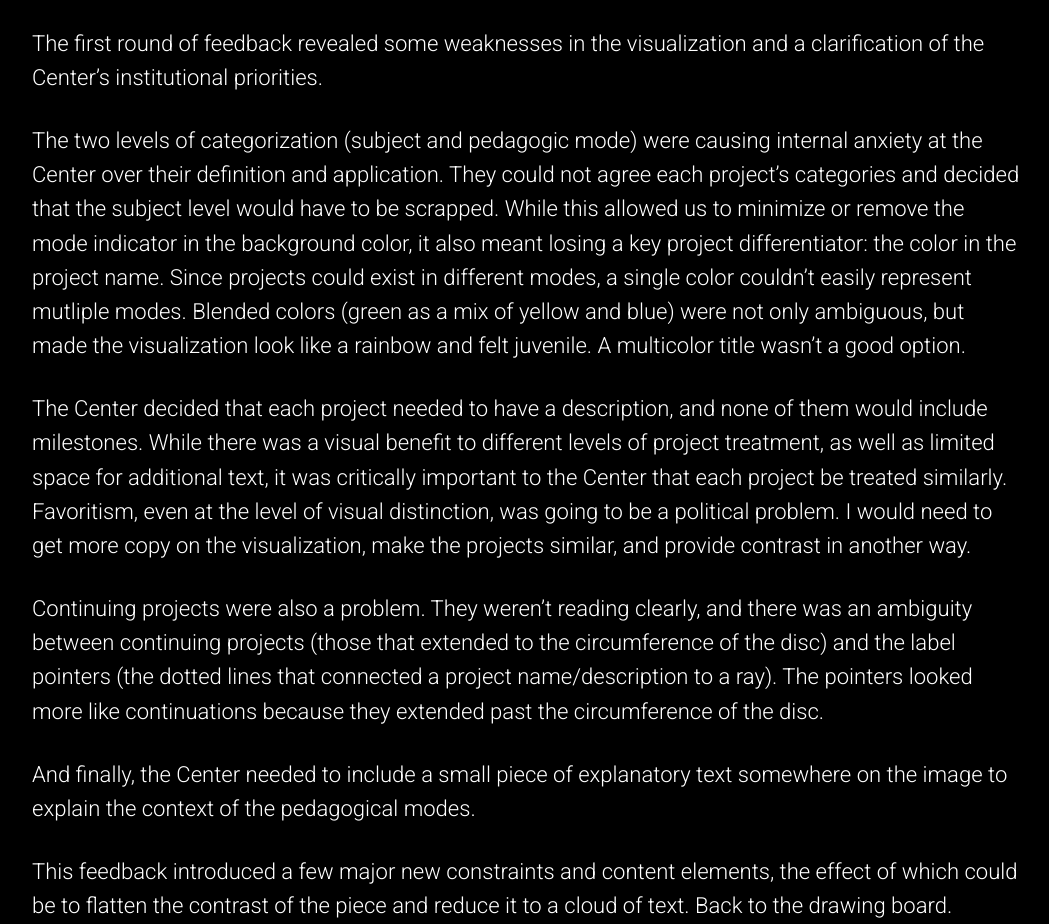
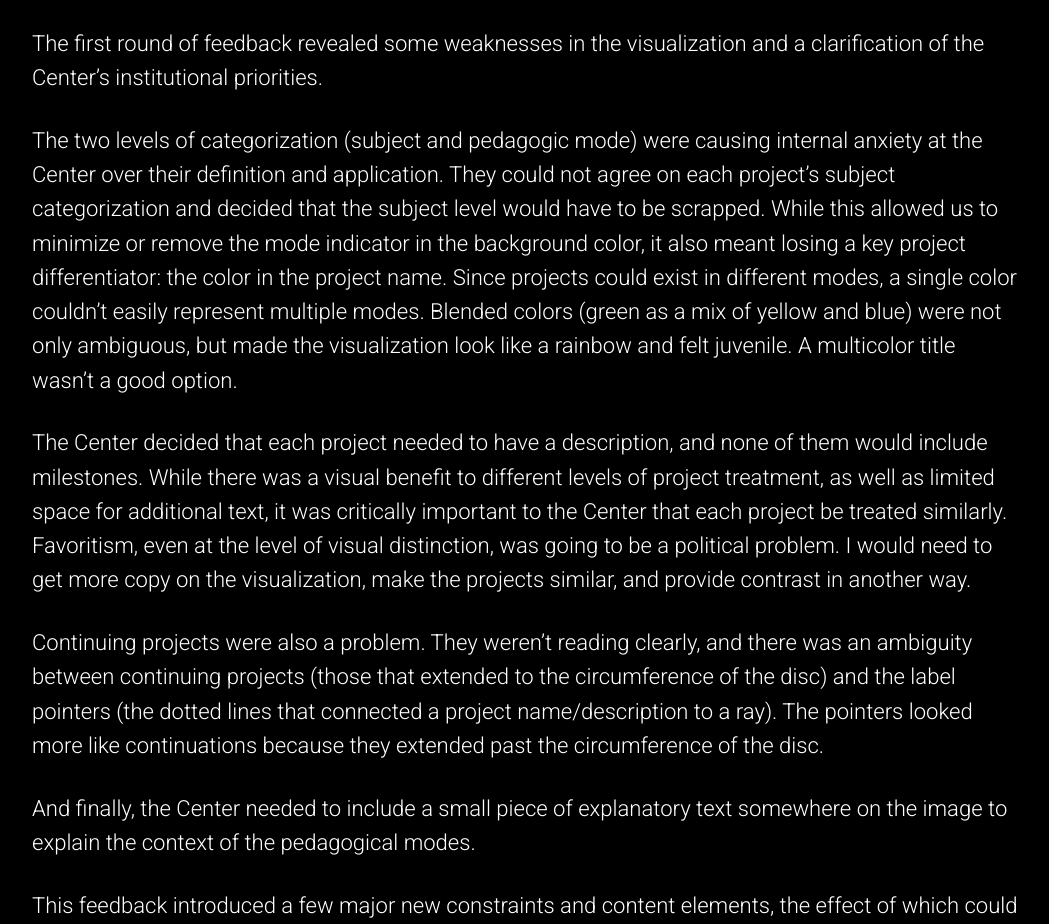
Before and after one commit to thisisdano/portfolio, a website: page berkman/index.html in a window 1280 px wide. Shown: the part 5040-5964 px from the top of the page, without its empty margins (113-1162 px from the left). Drawn offline with nearby package versions, Linux system fonts and the light colour scheme.

Commit message:
fixed typos

```diff
--- a/berkman/index.html
+++ b/berkman/index.html
@@ -122,7 +122,7 @@
 					</figure>
 
 					<p class="body">The first round of feedback revealed some weaknesses in the visualization and a clarification of the Center’s institutional priorities.</p>
-					<p class="body">The two levels of categorization (subject and pedagogic mode) were causing internal anxiety at the Center over their definition and application. They could not agree each project’s categories and decided that the subject level would have to be scrapped. While this allowed us to minimize or remove the mode indicator in the background color, it also meant losing a key project differentiator: the color in the project name. Since projects could exist in different modes, a single color couldn’t easily represent mutliple modes. Blended colors (green as a mix of yellow and blue) were not only ambiguous, but made the visualization look like a rainbow and felt juvenile. A multicolor title wasn’t a good option.</p>
+					<p class="body">The two levels of categorization (subject and pedagogic mode) were causing internal anxiety at the Center over their definition and application. They could not agree on each project’s subject categorization and decided that the subject level would have to be scrapped. While this allowed us to minimize or remove the mode indicator in the background color, it also meant losing a key project differentiator: the color in the project name. Since projects could exist in different modes, a single color couldn’t easily represent multiple modes. Blended colors (green as a mix of yellow and blue) were not only ambiguous, but made the visualization look like a rainbow and felt juvenile. A multicolor title wasn’t a good option.</p>
 					<p class="body">The Center decided that each project needed to have a description, and none of them would include milestones. While there was a visual benefit to different levels of project treatment, as well as limited space for additional text, it was critically important to the Center that each project be treated similarly. Favoritism, even at the level of visual distinction, was going to be a political problem. I would need to get more copy on the visualization, make the projects similar, and provide contrast in another way.</p>
 					<p class="body">Continuing projects were also a problem. They weren’t reading clearly, and there was an ambiguity between continuing projects (those that extended to the circumference of the disc) and the label pointers (the dotted lines that connected a project name/description to a ray). The pointers looked more like continuations because they extended past the circumference of the disc.</p>
 					<p class="body">And finally, the Center needed to include a small piece of explanatory text somewhere on the image to explain the context of the pedagogical modes.</p>
```
